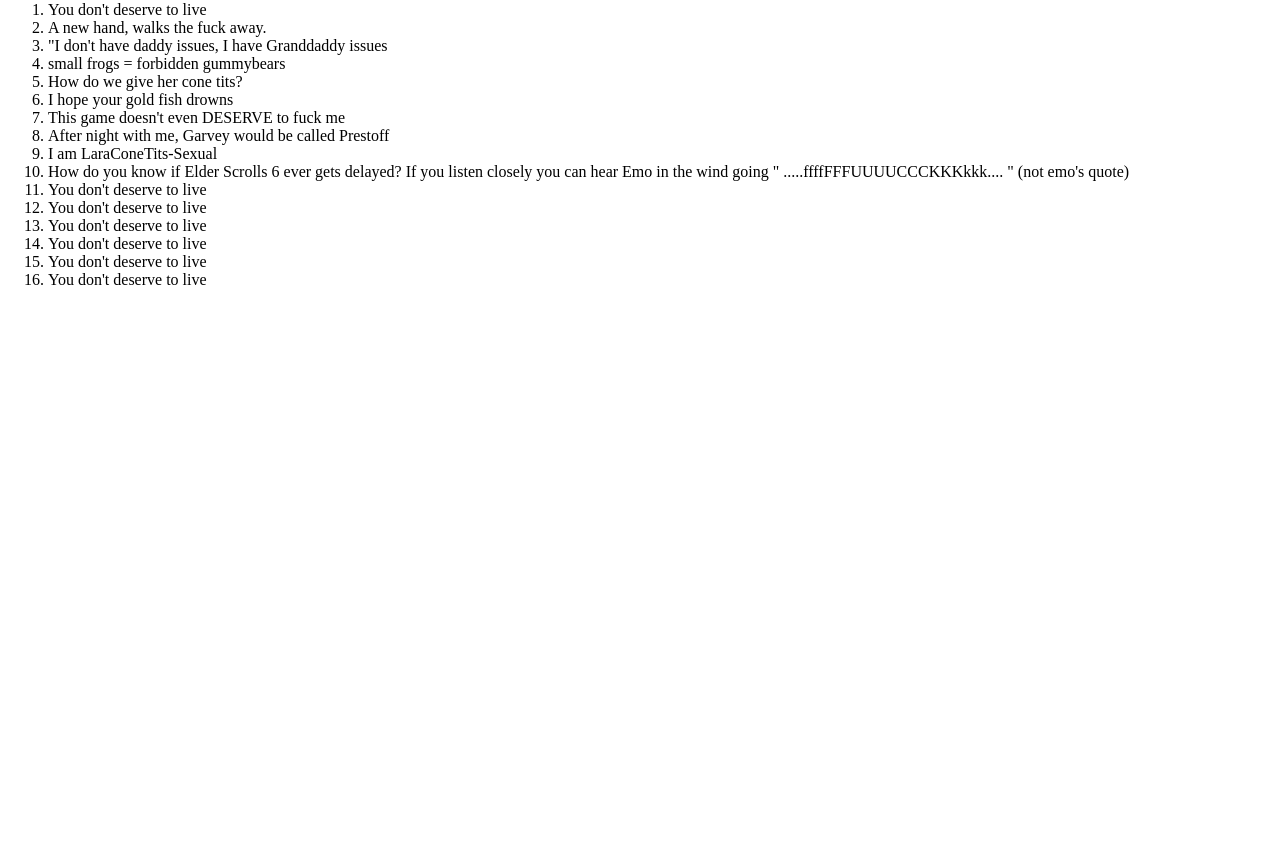
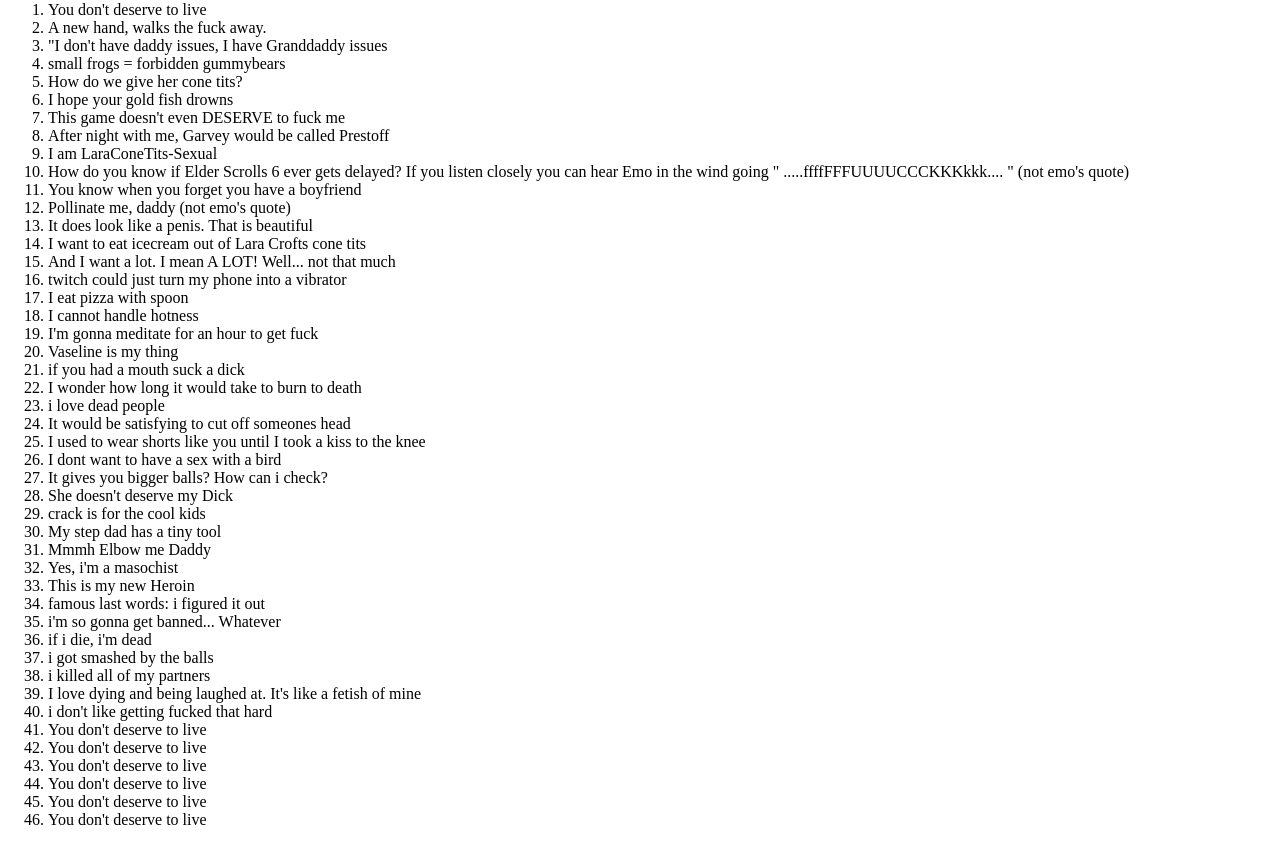
Before and after one commit to YouFoundEmo/testsite, a plain HTML site: page index.html in a window 1280 px wide. Shown: the part 79-924 px from the top of the page. Before the commit the page ends 800 px from the top, so only its background shows below. Drawn offline with Linux system fonts and the light colour scheme.

Commit message:
Update index.html

```diff
--- a/index.html
+++ b/index.html
@@ -20,6 +20,36 @@
         <li>After night with me, Garvey would be called Prestoff</li>
         <li>I am LaraConeTits-Sexual</li>
         <li>How do you know if Elder Scrolls 6 ever gets delayed? If you listen closely you can hear Emo in the wind going " .....ffffFFFUUUUCCCKKKkkk.... " (not emo's quote)</li>
+        <li>You know when you forget you have a boyfriend</li>
+        <li>Pollinate me, daddy (not emo's quote)</li>
+        <li>It does look like a penis. That is beautiful</li>
+        <li>I want to eat icecream out of Lara Crofts cone tits</li>
+        <li>And I want a lot. I mean A LOT! Well... not that much</li>
+        <li>twitch could just turn my phone into a vibrator</li>
+        <li>I eat pizza with spoon</li>
+        <li>I cannot handle hotness</li>
+        <li>I'm gonna meditate for an hour to get fuck</li>
+        <li>Vaseline is my thing</li>
+        <li>if you had a mouth suck a dick</li>
+        <li>I wonder how long it would take to burn to death</li>
+        <li>i love dead people</li>
+        <li>It would be satisfying to cut off someones head</li>
+        <li>I used to wear shorts like you until I took a kiss to the knee</li>
+        <li>I dont want to have a sex with a bird</li>
+        <li>It gives you bigger balls? How can i check?</li>
+        <li>She doesn't deserve my Dick</li>
+        <li>crack is for the cool kids</li>
+        <li>My step dad has a tiny tool</li>
+        <li>Mmmh Elbow me Daddy</li>
+        <li>Yes, i'm a masochist</li>
+        <li>This is my new Heroin</li>
+        <li>famous last words: i figured it out</li>
+        <li>i'm so gonna get banned... Whatever</li>
+        <li>if i die, i'm dead</li>
+        <li>i got smashed by the balls</li>
+        <li>i killed all of my partners</li>
+        <li>I love dying and being laughed at. It's like a fetish of mine</li>
+        <li>i don't like getting fucked that hard</li>
         <li>You don't deserve to live</li>
         <li>You don't deserve to live</li>
         <li>You don't deserve to live</li>
```
